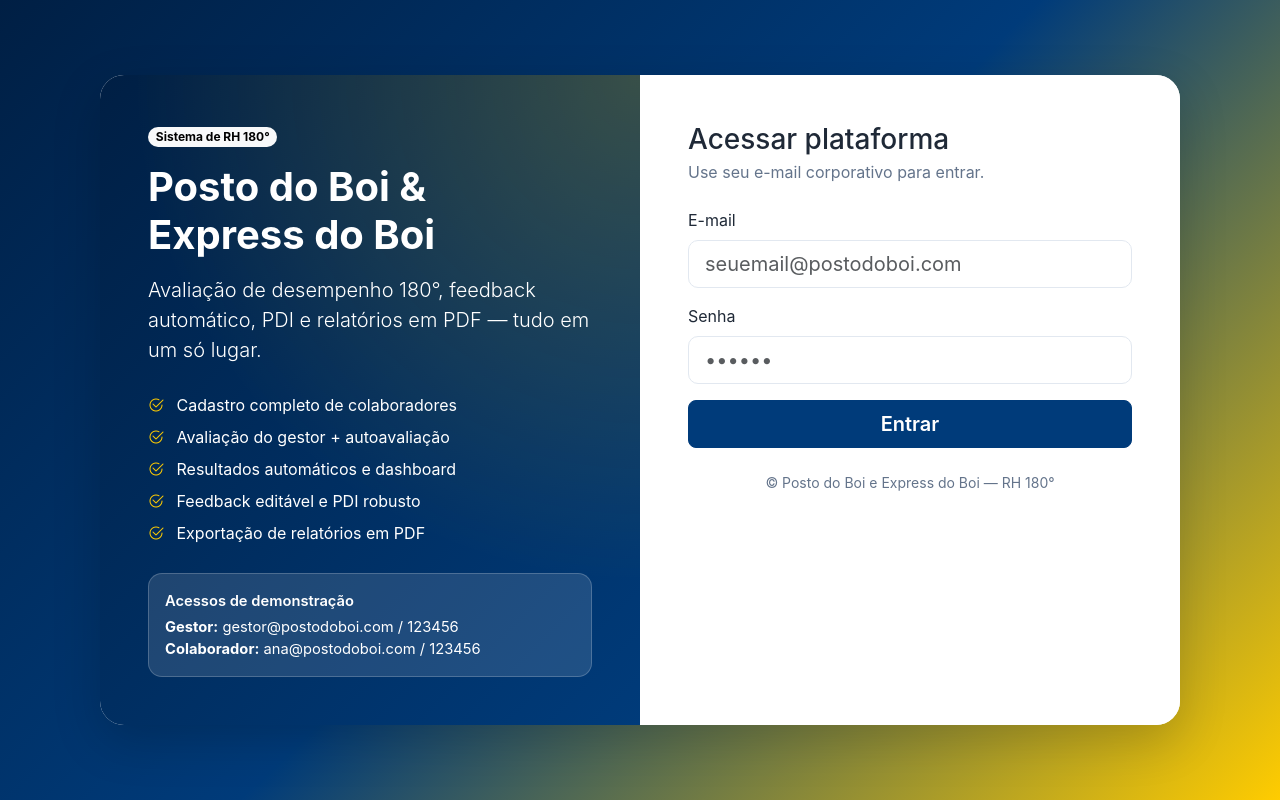
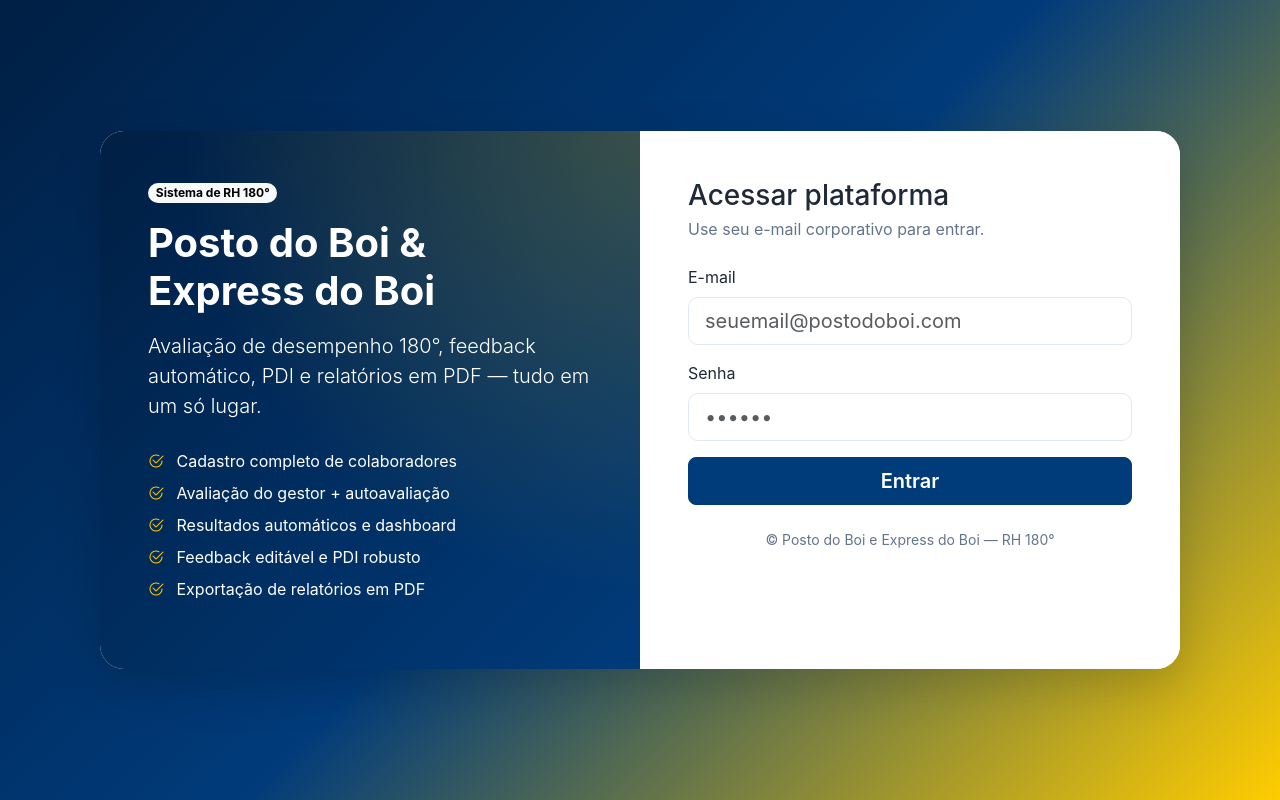
Before and after one commit to tatianemcardoso0/posto-do-boi, a Flask app: page / in a window 1280 px wide. Run offline with Flask 3, Linux system fonts and the light colour scheme.

Commit message:
Remove demo access details from login.html
Removed demo access information from the login page.

```diff
--- a/templates/login.html
+++ b/templates/login.html
@@ -13,12 +13,7 @@
         <li><i class="bi bi-check2-circle"></i> Feedback editável e PDI robusto</li>
         <li><i class="bi bi-check2-circle"></i> Exportação de relatórios em PDF</li>
       </ul>
-      <div class="demo-box mt-4">
-        <div class="fw-semibold mb-1">Acessos de demonstração</div>
-        <div><strong>Gestor:</strong> gestor@postodoboi.com / 123456</div>
-        <div><strong>Colaborador:</strong> ana@postodoboi.com / 123456</div>
-      </div>
-    </div>
+          </div>
     <div class="col-lg-6 bg-white p-5">
       <h3 class="mb-1">Acessar plataforma</h3>
       <p class="subtle mb-4">Use seu e-mail corporativo para entrar.</p>
```
